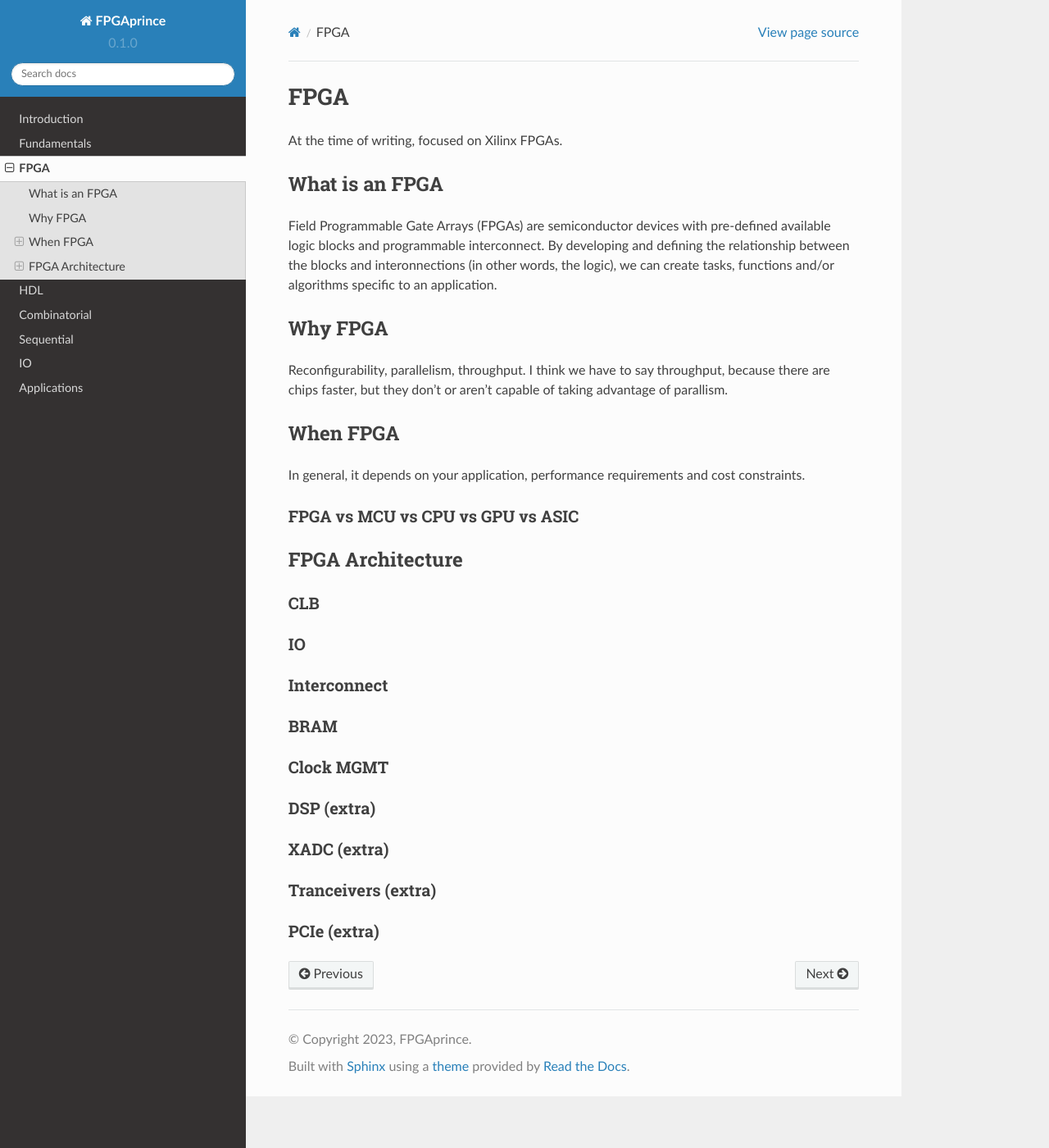
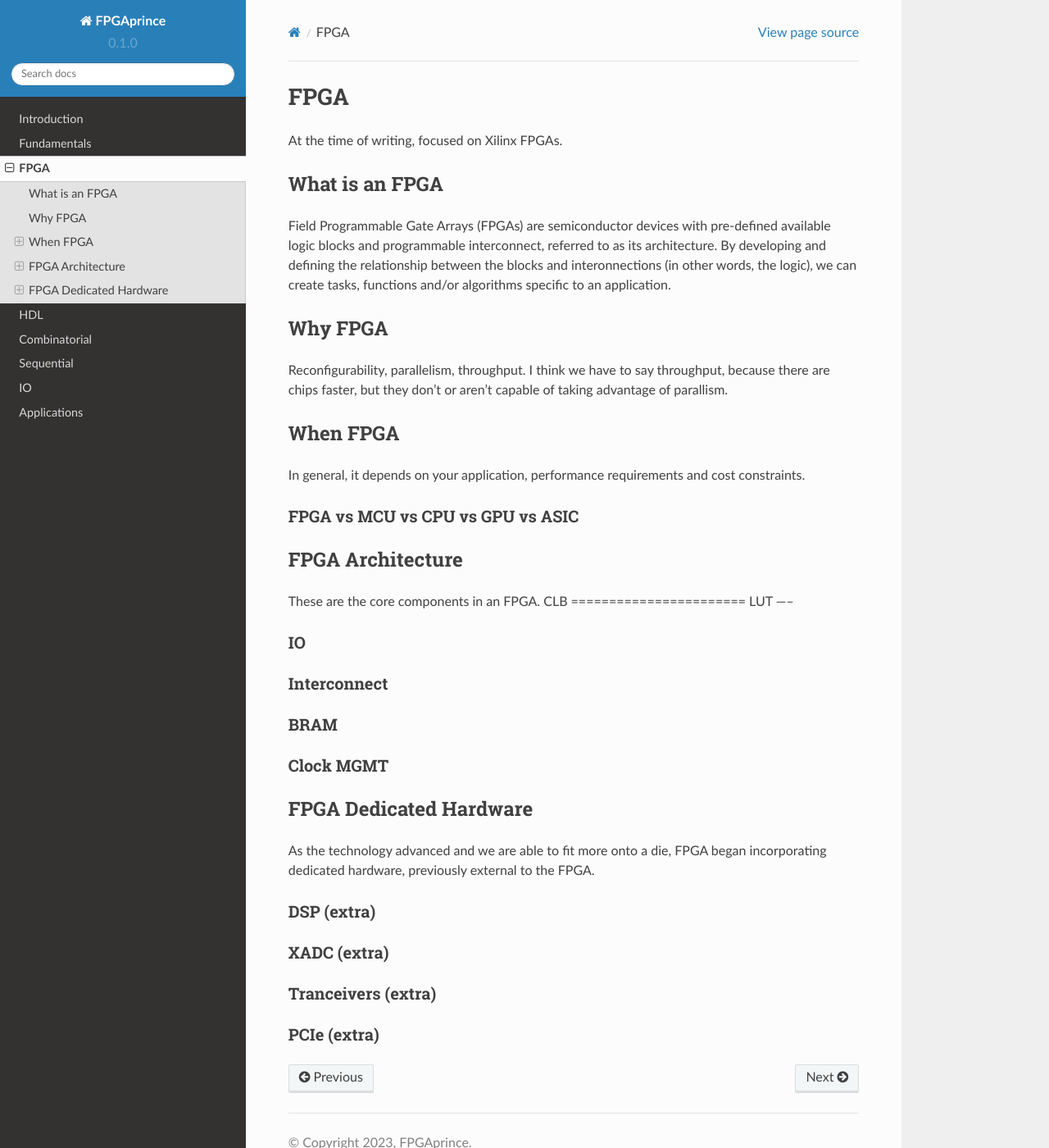
Before and after one commit to fpgaprince/rtd, a Sphinx documentation site: the page built from docs/source/fpga.rst, in a window 1280 px wide and 1400 px high. Shown: the whole window at 82% size. Built offline with Sphinx 7.4.7 and the Read the Docs theme 2.0.0, drawn with Linux system fonts in a browser that asks for light colours.

Commit message:
added more info

```diff
--- a/docs/source/fpga.rst
+++ b/docs/source/fpga.rst
@@ -5,7 +5,7 @@ At the time of writing, focused on Xilinx FPGAs.
 
 What is an FPGA
 ***********************
-Field Programmable Gate Arrays (FPGAs) are semiconductor devices with pre-defined available logic blocks and programmable interconnect.
+Field Programmable Gate Arrays (FPGAs) are semiconductor devices with pre-defined available logic blocks and programmable interconnect, referred to as its architecture.
 By developing and defining the relationship between the blocks and interonnections (in other words, the logic),
 we can create tasks, functions and/or algorithms specific to an application.
 
@@ -29,9 +29,13 @@ FPGA vs MCU vs CPU vs GPU vs ASIC
 
 FPGA Architecture
 ***********************
-
+These are the core components in an FPGA.
 CLB
 =======================
+LUT
+-----
+
+
 
 IO
 =======================
@@ -45,6 +49,13 @@ BRAM
 Clock MGMT
 =======================
 
+
+FPGA Dedicated Hardware
+**********************************************
+As the technology advanced and we are able to fit more onto a die, FPGA began incorporating dedicated hardware, previously external to the FPGA.
+
+
+
 DSP (extra)
 =======================
 
```
